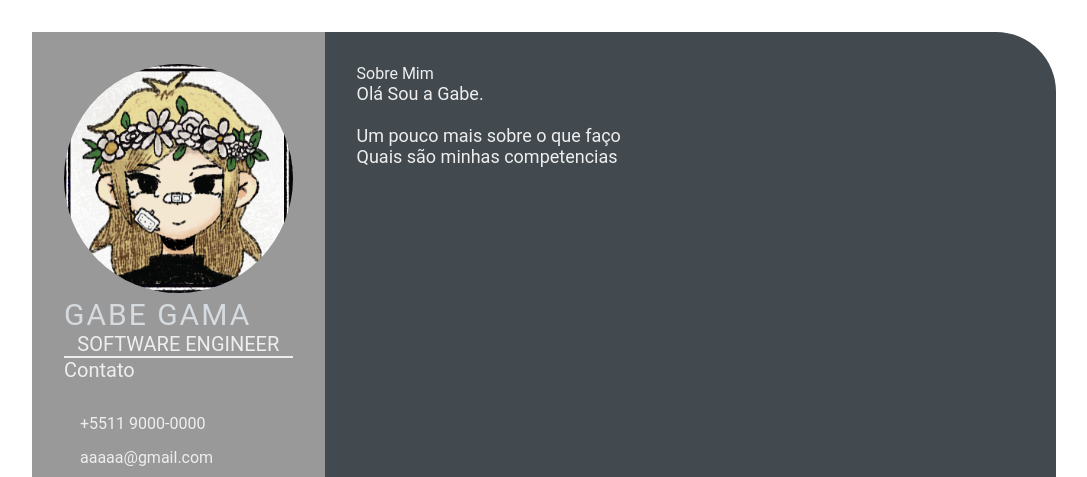
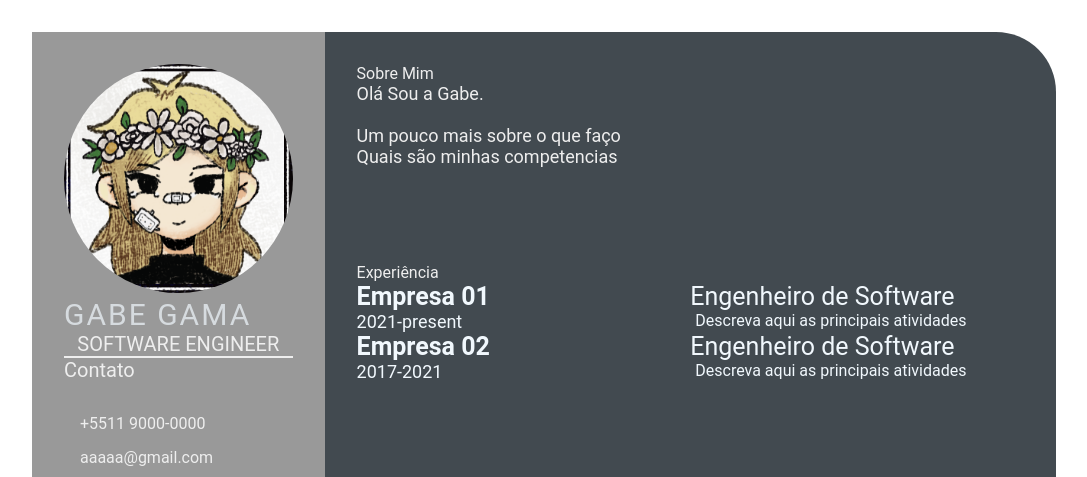
Before and after one commit to ebagyu/JornadaDev, a plain HTML site: page index.html in a window 1280 px wide. Shown: the top 477 px of the page, without its empty margins (96-1183 px from the left). Drawn offline with Linux system fonts and the light colour scheme.

Commit message:
feat: experience/job details (#3)

```diff
--- a/index.html
+++ b/index.html
@@ -1,5 +1,6 @@
 <!DOCTYPE html>
 <html lang="en">
+
 <head>
     <!-- configurações de compatibilidade de navegadores -->
     <meta charset="UTF-8">
@@ -12,6 +13,7 @@
     <!-- Custom CSS -->
     <link rel="stylesheet" href="style.css">
 </head>
+
 <body>
     <main class="resume-contents">
         <section class="left-section">
@@ -37,9 +39,15 @@
                 <div class="skills">
                     <p class="left-title">Skills</p>
                     <ul>
-                        <li><p>JavaScript</p></li>
-                        <li><p>HTML5 & CSS3</p></li>
-                        <li><p>Git & GitHub</p></li>
+                        <li>
+                            <p>JavaScript</p>
+                        </li>
+                        <li>
+                            <p>HTML5 & CSS3</p>
+                        </li>
+                        <li>
+                            <p>Git & GitHub</p>
+                        </li>
                     </ul>
                 </div>
             </div>
@@ -56,7 +64,31 @@
                     </p>
                 </section>
             </div>
+            <section class="experience gap">
+                <div class="right-title">Experiência</div>
+                <div class="experience-contents">
+                    <div class="exp-left">
+                        <p class="exp-company-name">Empresa 01</p>
+                        <p class="exp-time-period">2021-present</p>
+                    </div>
+                    <div class="exp-right">
+                        <p class="exp-position">
+                            Engenheiro de Software</p>
+                            <p class="exp-desc">Descreva aqui as principais atividades</p>
+                    </div>
+                    <div class="exp-left">
+                        <p class="exp-company-name">Empresa 02</p>
+                        <p class="exp-time-period">2017-2021</p>
+                    </div>
+                    <div class="exp-right">
+                        <p class="exp-position">
+                            Engenheiro de Software</p>
+                            <p class="exp-desc">Descreva aqui as principais atividades</p>
+                    </div>
+                </div>
+            </section>
         </section>
     </main>
 </body>
+
 </html>
--- a/style.css
+++ b/style.css
@@ -101,3 +101,41 @@
     font-size: 18px;
     color: #eeeeee;
 }
+.experience {
+    padding: 2rem 2rem;
+}
+
+.experience-contents,
+.education-contents,
+.awards-contents {
+    display: grid;
+    grid-template-columns: repeat(2, 1fr);
+    padding-bottom: 2rem;
+    color: #F1F8FD;
+}
+
+.exp-company-name,
+.education-school-name,
+.awards-company-name {
+    font-size: 25px;
+    font-weight: bold;
+}
+
+.exp-time-period,
+.educationp-time-period,
+.awards-time-period {
+    font-size: 18px;
+}
+
+.exp-position,
+.education-subject,
+.awards-name {
+    font-size: 25px;
+}
+
+.exp-desc,
+.education-desc,
+.awards-desc {
+    font-size: 16px;
+    padding-left: 5px;
+}
```
